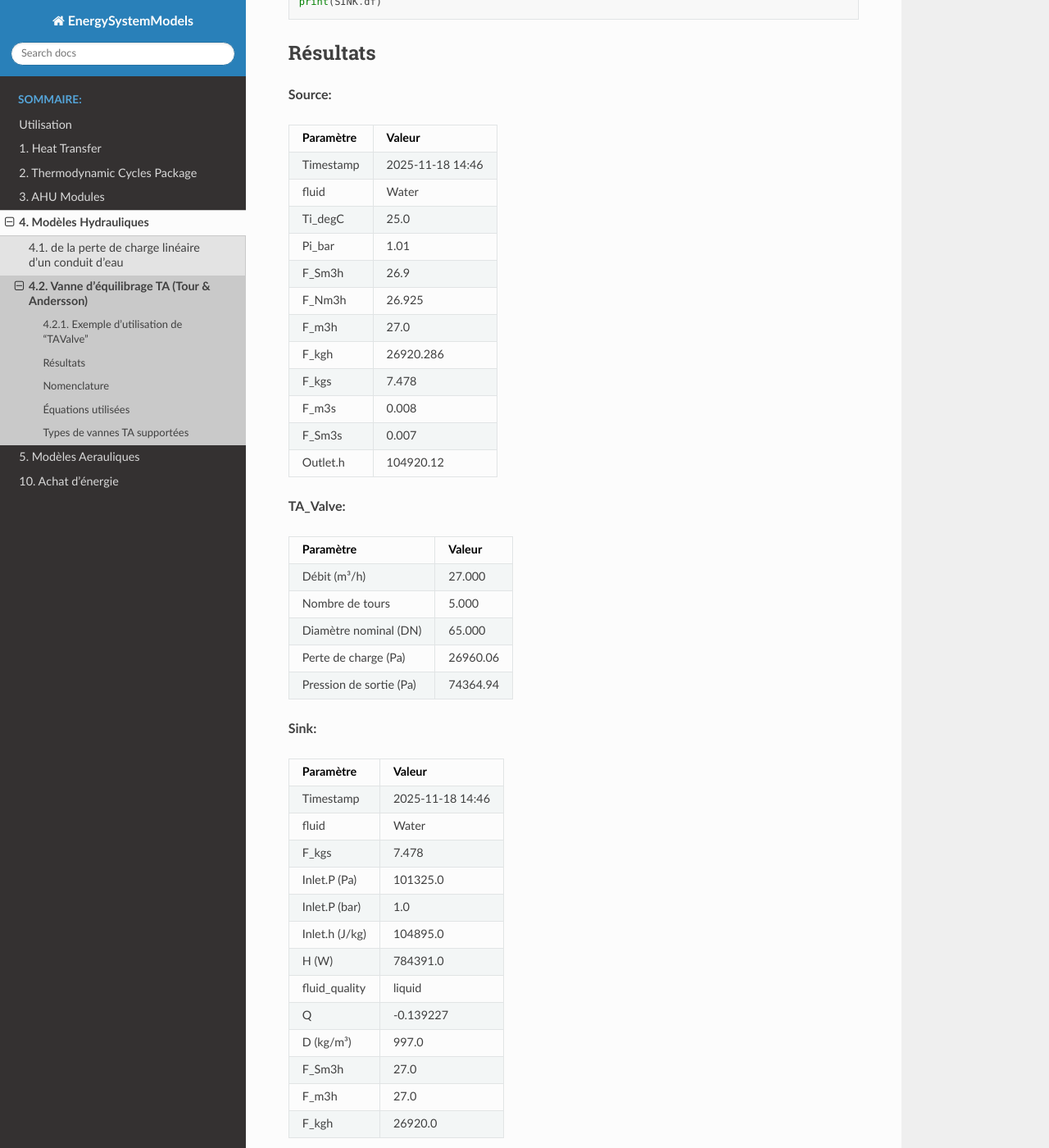
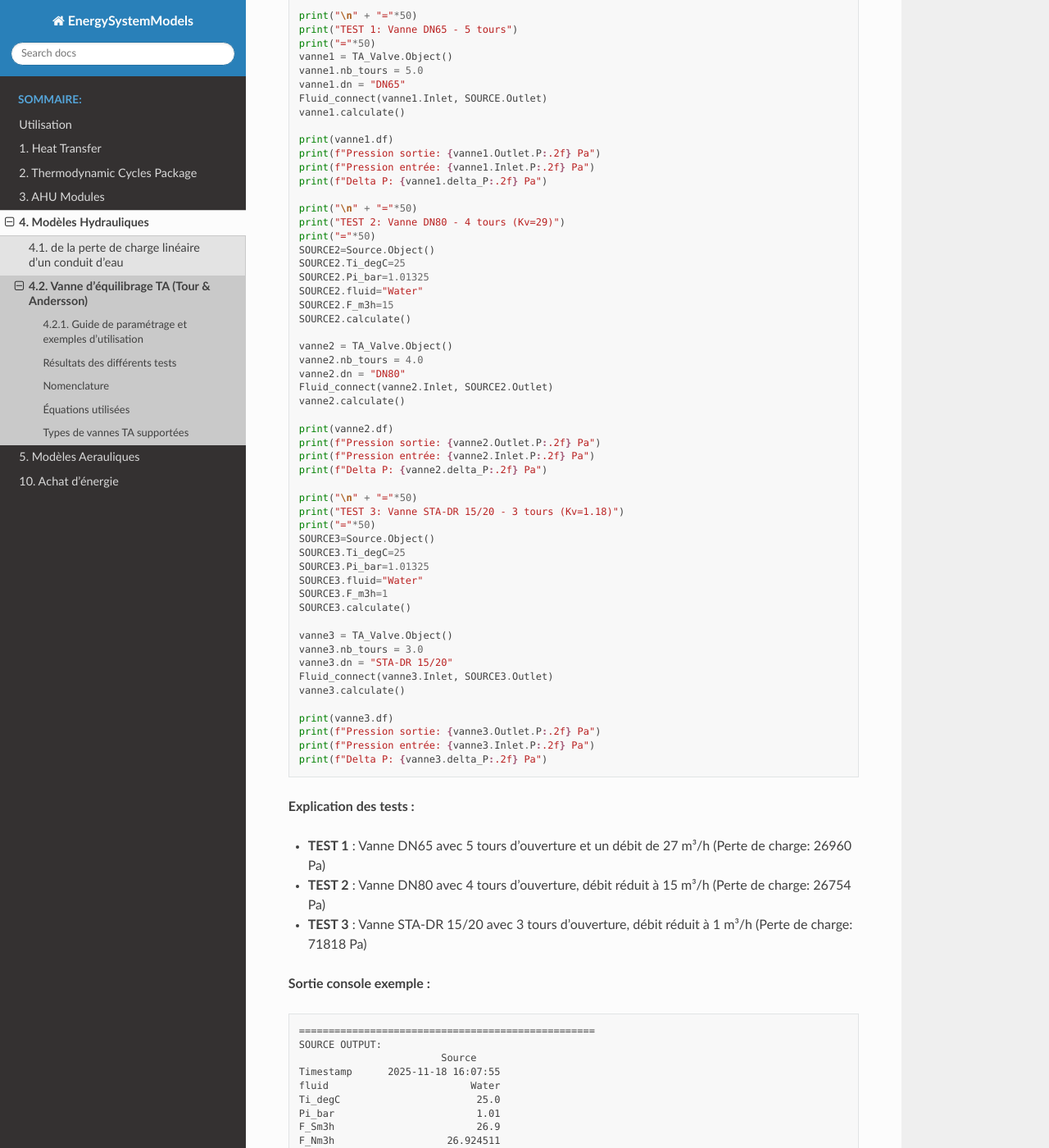
Before and after one commit to ZoheirHADID/EnergySystemModels-fr, a Sphinx documentation site: the page built from docs/source/004-hydraulic/TA_valve.rst, in a window 1280 px wide and 1400 px high, scrolled down 1489 px. Shown: the whole window at 82% size. Built offline with Sphinx 7.4.7 and the Read the Docs theme 3.1.0, drawn with Linux system fonts in a browser that asks for light colours; pages that are not in the unit, such as notebooks, are missing from menus; some of the changed text lies outside the part shown.

Commit message:
TA_Valvle.rst

```diff
--- a/docs/source/004-hydraulic/TA_valve.rst
+++ b/docs/source/004-hydraulic/TA_valve.rst
@@ -3,8 +3,8 @@
 4.2. Vanne d'équilibrage TA (Tour & Andersson)
 ===============================================
 
-4.2.1. Exemple d'utilisation de "TAValve"
-------------------------------------------
+4.2.1. Guide de paramétrage et exemples d'utilisation
+----------------------------------------------------
 
 L'image ci-dessous montre un exemple de vanne d'équilibrage TA installée dans un circuit hydraulique :
 
@@ -13,7 +13,26 @@ L'image ci-dessous montre un exemple de vanne d'équilibrage TA installée dans
    :width: 800px
    :align: center
 
-Le code suivant montre comment utiliser la classe "TAValve" pour calculer la perte de charge d'une vanne d'équilibrage TA :
+**Types de vannes TA disponibles**
+
+La classe TA_Valve supporte différents types de vannes d'équilibrage Tour & Andersson :
+
+**Vannes DN standard :**
+- DN10, DN15, DN20, DN25, DN32, DN40, DN50
+- DN65, DN80, DN100, DN125, DN150
+- DN200, DN250, DN300
+- DN350, DN400
+
+**Vannes STA-DR spécifiques :**
+- 10/09, 15/14
+- STA-DR 15/20, STA-DR 25
+
+**Autres modèles :**
+- 65-2
+
+Le paramètre `dn` peut être spécifié sous forme de chaîne de caractères (ex: "DN65") ou de nombre entier (ex: 65), la conversion est automatique.
+
+Le code suivant montre comment utiliser la classe "TA_Valve" pour calculer la perte de charge de différentes vannes d'équilibrage TA :
 
 .. code-block:: python
 
@@ -22,72 +41,145 @@ Le code suivant montre comment utiliser la classe "TAValve" pour calculer la per
     from ThermodynamicCycles.Sink import Sink
     from ThermodynamicCycles.Connect import Fluid_connect
 
-    # Create Source Object
-    SOURCE = Source.Object()
-
-    # Data Input
-    SOURCE.Ti_degC = 25
-    SOURCE.Pi_bar = 1.01325
-    SOURCE.fluid = "Water"
-    SOURCE.F_m3h = 27
-    # Calculate Object
+    SOURCE=Source.Object()
+    SOURCE.Ti_degC=25
+    SOURCE.Pi_bar=1.01325
+    SOURCE.fluid="Water"
+    SOURCE.F_m3h=27
     SOURCE.calculate()
 
-    # Data output
+    print("="*50)
+    print("SOURCE OUTPUT:")
     print(SOURCE.df)
 
-    # Create TA_Valve Object
-    vanne = TA_Valve.Object()
-    vanne.nb_tours = 5.0  # Nombre de tours
-    vanne.dn = 65  # Diamètre nominal
-    Fluid_connect(vanne.Inlet, SOURCE.Outlet)
-    vanne.calculate()
+    print("\n" + "="*50)
+    print("TEST 1: Vanne DN65 - 5 tours")
+    print("="*50)
+    vanne1 = TA_Valve.Object()
+    vanne1.nb_tours = 5.0
+    vanne1.dn = "DN65"
+    Fluid_connect(vanne1.Inlet, SOURCE.Outlet)
+    vanne1.calculate()
 
-    # Afficher le DataFrame
-    print(vanne.df)
-    print(vanne.Outlet.P)
-    print(vanne.Inlet.P)
+    print(vanne1.df)
+    print(f"Pression sortie: {vanne1.Outlet.P:.2f} Pa")
+    print(f"Pression entrée: {vanne1.Inlet.P:.2f} Pa")
+    print(f"Delta P: {vanne1.delta_P:.2f} Pa")
 
-    # Create Sink Object
-    SINK = Sink.Object()
-    Fluid_connect(SINK.Inlet, vanne.Outlet)
-    SINK.calculate()
-    print(SINK.df)
+    print("\n" + "="*50)
+    print("TEST 2: Vanne DN80 - 4 tours (Kv=29)")
+    print("="*50)
+    SOURCE2=Source.Object()
+    SOURCE2.Ti_degC=25
+    SOURCE2.Pi_bar=1.01325
+    SOURCE2.fluid="Water"
+    SOURCE2.F_m3h=15
+    SOURCE2.calculate()
 
-Résultats
----------
+    vanne2 = TA_Valve.Object()
+    vanne2.nb_tours = 4.0
+    vanne2.dn = "DN80"
+    Fluid_connect(vanne2.Inlet, SOURCE2.Outlet)
+    vanne2.calculate()
 
-**Source:**
+    print(vanne2.df)
+    print(f"Pression sortie: {vanne2.Outlet.P:.2f} Pa")
+    print(f"Pression entrée: {vanne2.Inlet.P:.2f} Pa")
+    print(f"Delta P: {vanne2.delta_P:.2f} Pa")
 
-+--------------------+------------------+
-| Paramètre          | Valeur           |
-+====================+==================+
-| Timestamp          | 2025-11-18 14:46 |
-+--------------------+------------------+
-| fluid              | Water            |
-+--------------------+------------------+
-| Ti_degC            | 25.0             |
-+--------------------+------------------+
-| Pi_bar             | 1.01             |
-+--------------------+------------------+
-| F_Sm3h             | 26.9             |
-+--------------------+------------------+
-| F_Nm3h             | 26.925           |
-+--------------------+------------------+
-| F_m3h              | 27.0             |
-+--------------------+------------------+
-| F_kgh              | 26920.286        |
-+--------------------+------------------+
-| F_kgs              | 7.478            |
-+--------------------+------------------+
-| F_m3s              | 0.008            |
-+--------------------+------------------+
-| F_Sm3s             | 0.007            |
-+--------------------+------------------+
-| Outlet.h           | 104920.12        |
-+--------------------+------------------+
+    print("\n" + "="*50)
+    print("TEST 3: Vanne STA-DR 15/20 - 3 tours (Kv=1.18)")
+    print("="*50)
+    SOURCE3=Source.Object()
+    SOURCE3.Ti_degC=25
+    SOURCE3.Pi_bar=1.01325
+    SOURCE3.fluid="Water"
+    SOURCE3.F_m3h=1
+    SOURCE3.calculate()
 
-**TA_Valve:**
+    vanne3 = TA_Valve.Object()
+    vanne3.nb_tours = 3.0
+    vanne3.dn = "STA-DR 15/20"
+    Fluid_connect(vanne3.Inlet, SOURCE3.Outlet)
+    vanne3.calculate()
+
+    print(vanne3.df)
+    print(f"Pression sortie: {vanne3.Outlet.P:.2f} Pa")
+    print(f"Pression entrée: {vanne3.Inlet.P:.2f} Pa")
+    print(f"Delta P: {vanne3.delta_P:.2f} Pa")
+
+**Explication des tests :**
+
+- **TEST 1** : Vanne DN65 avec 5 tours d'ouverture et un débit de 27 m³/h (Perte de charge: 26960 Pa)
+- **TEST 2** : Vanne DN80 avec 4 tours d'ouverture, débit réduit à 15 m³/h (Perte de charge: 26754 Pa)
+- **TEST 3** : Vanne STA-DR 15/20 avec 3 tours d'ouverture, débit réduit à 1 m³/h (Perte de charge: 71818 Pa)
+
+**Sortie console exemple :**
+
+.. code-block:: text
+
+    ==================================================
+    SOURCE OUTPUT:
+                            Source
+    Timestamp      2025-11-18 16:07:55
+    fluid                        Water
+    Ti_degC                       25.0
+    Pi_bar                        1.01
+    F_Sm3h                        26.9
+    F_Nm3h                   26.924511
+    F_m3h                         27.0
+    F_kgh                    26920.286
+    F_kgs                        7.478
+    F_m3s                        0.008
+    F_Sm3s                       0.007
+    self.Outlet.h        104920.119809
+
+    ==================================================
+    TEST 1: Vanne DN65 - 5 tours
+    ==================================================
+                                    0
+    Débit (m3/h)                     27.0
+    Nombre de tours                   5.0
+    Diamètre nominal (DN)            DN65
+    Perte de charge (Pa)     26960.059172
+    Pression de sortie (Pa)  74364.940828
+
+    Pression sortie: 74364.94 Pa
+    Pression entrée: 101325.00 Pa
+    Delta P: 26960.06 Pa
+
+    ==================================================
+    TEST 2: Vanne DN80 - 4 tours
+    ==================================================
+                                    0
+    Débit (m3/h)                     15.0
+    Nombre de tours                   4.0
+    Diamètre nominal (DN)            DN80
+    Perte de charge (Pa)     26753.864447
+    Pression de sortie (Pa)  74571.135553
+
+    Pression sortie: 74571.14 Pa
+    Pression entrée: 101325.00 Pa
+    Delta P: 26753.86 Pa
+
+    ==================================================
+    TEST 3: Vanne STA-DR 15/20 - 3 tours
+    ==================================================
+                                    0
+    Débit (m3/h)                      1.0
+    Nombre de tours                   3.0
+    Diamètre nominal (DN)    STA-DR 15/20
+    Perte de charge (Pa)     71818.442976
+    Pression de sortie (Pa)  29506.557024
+
+    Pression sortie: 29506.56 Pa
+    Pression entrée: 101325.00 Pa
+    Delta P: 71818.44 Pa
+
+Résultats des différents tests
+------------------------------
+
+**TEST 1 - Vanne DN65 (5 tours, 27 m³/h) :**
 
 +-----------------------------+------------------+
 | Paramètre                   | Valeur           |
@@ -96,44 +188,50 @@ Résultats
 +-----------------------------+------------------+
 | Nombre de tours             | 5.000            |
 +-----------------------------+------------------+
-| Diamètre nominal (DN)       | 65.000           |
+| Diamètre nominal            | DN65             |
 +-----------------------------+------------------+
 | Perte de charge (Pa)        | 26960.06         |
 +-----------------------------+------------------+
-| Pression de sortie (Pa)     | 74364.94         |
+| Pression sortie (Pa)        | 74364.94         |
++-----------------------------+------------------+
+| Pression entrée (Pa)        | 101325.0         |
 +-----------------------------+------------------+
 
-**Sink:**
+**TEST 2 - Vanne DN80 (4 tours, 15 m³/h) :**
 
-+--------------------+------------------+
-| Paramètre          | Valeur           |
-+====================+==================+
-| Timestamp          | 2025-11-18 14:46 |
-+--------------------+------------------+
-| fluid              | Water            |
-+--------------------+------------------+
-| F_kgs              | 7.478            |
-+--------------------+------------------+
-| Inlet.P (Pa)       | 101325.0         |
-+--------------------+------------------+
-| Inlet.P (bar)      | 1.0              |
-+--------------------+------------------+
-| Inlet.h (J/kg)     | 104895.0         |
-+--------------------+------------------+
-| H (W)              | 784391.0         |
-+--------------------+------------------+
-| fluid_quality      | liquid           |
-+--------------------+------------------+
-| Q                  | -0.139227        |
-+--------------------+------------------+
-| D (kg/m³)          | 997.0            |
-+--------------------+------------------+
-| F_Sm3h             | 27.0             |
-+--------------------+------------------+
-| F_m3h              | 27.0             |
-+--------------------+------------------+
-| F_kgh              | 26920.0          |
-+--------------------+------------------+
++-----------------------------+------------------+
+| Paramètre                   | Valeur           |
++=============================+==================+
+| Débit (m³/h)                | 15.000           |
++-----------------------------+------------------+
+| Nombre de tours             | 4.000            |
++-----------------------------+------------------+
+| Diamètre nominal            | DN80             |
++-----------------------------+------------------+
+| Perte de charge (Pa)        | 26753.86         |
++-----------------------------+------------------+
+| Pression sortie (Pa)        | 74571.14         |
++-----------------------------+------------------+
+| Pression entrée (Pa)        | 101325.0         |
++-----------------------------+------------------+
+
+**TEST 3 - Vanne STA-DR 15/20 (3 tours, 1 m³/h) :**
+
++-----------------------------+------------------+
+| Paramètre                   | Valeur           |
++=============================+==================+
+| Débit (m³/h)                | 1.000            |
++-----------------------------+------------------+
+| Nombre de tours             | 3.000            |
++-----------------------------+------------------+
+| Type                        | STA-DR 15/20     |
++-----------------------------+------------------+
+| Perte de charge (Pa)        | 71818.44         |
++-----------------------------+------------------+
+| Pression sortie (Pa)        | 29506.56         |
++-----------------------------+------------------+
+| Pression entrée (Pa)        | 101325.0         |
++-----------------------------+------------------+
 
 Nomenclature
 ------------
```
